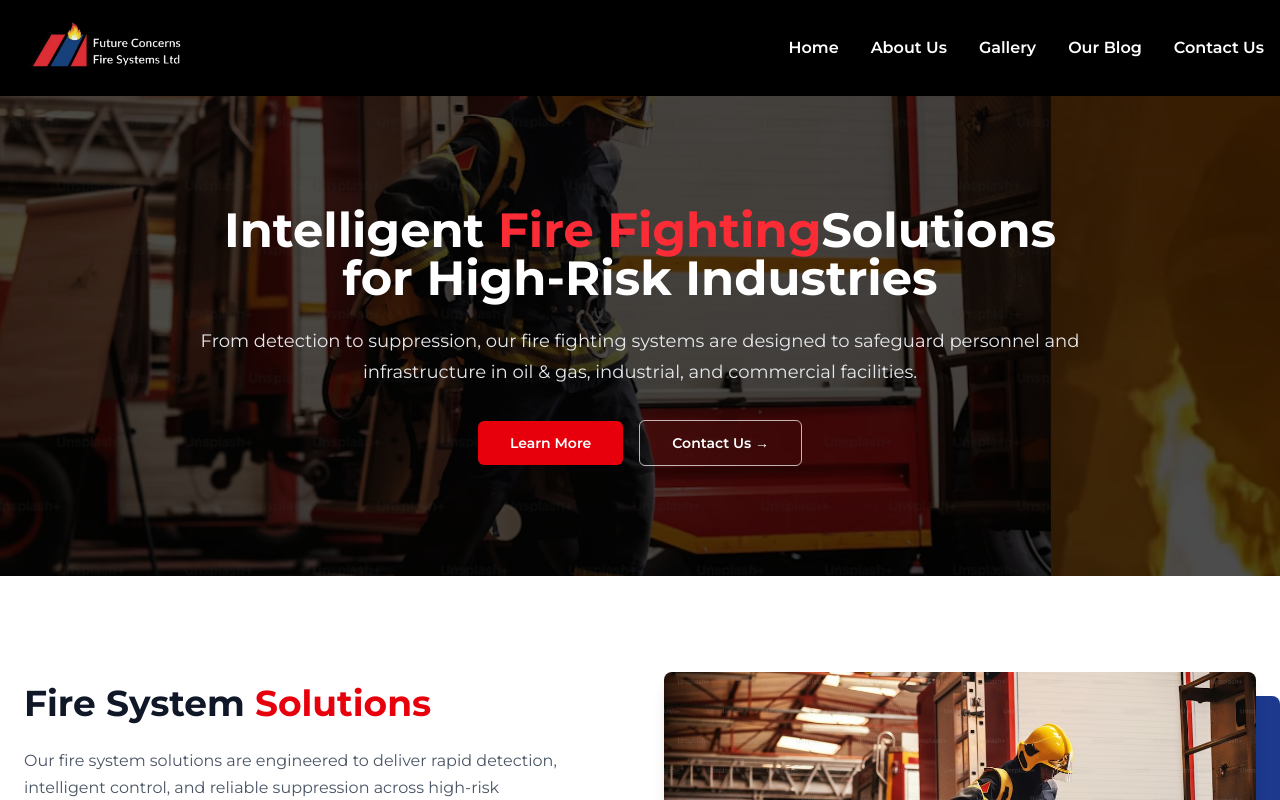
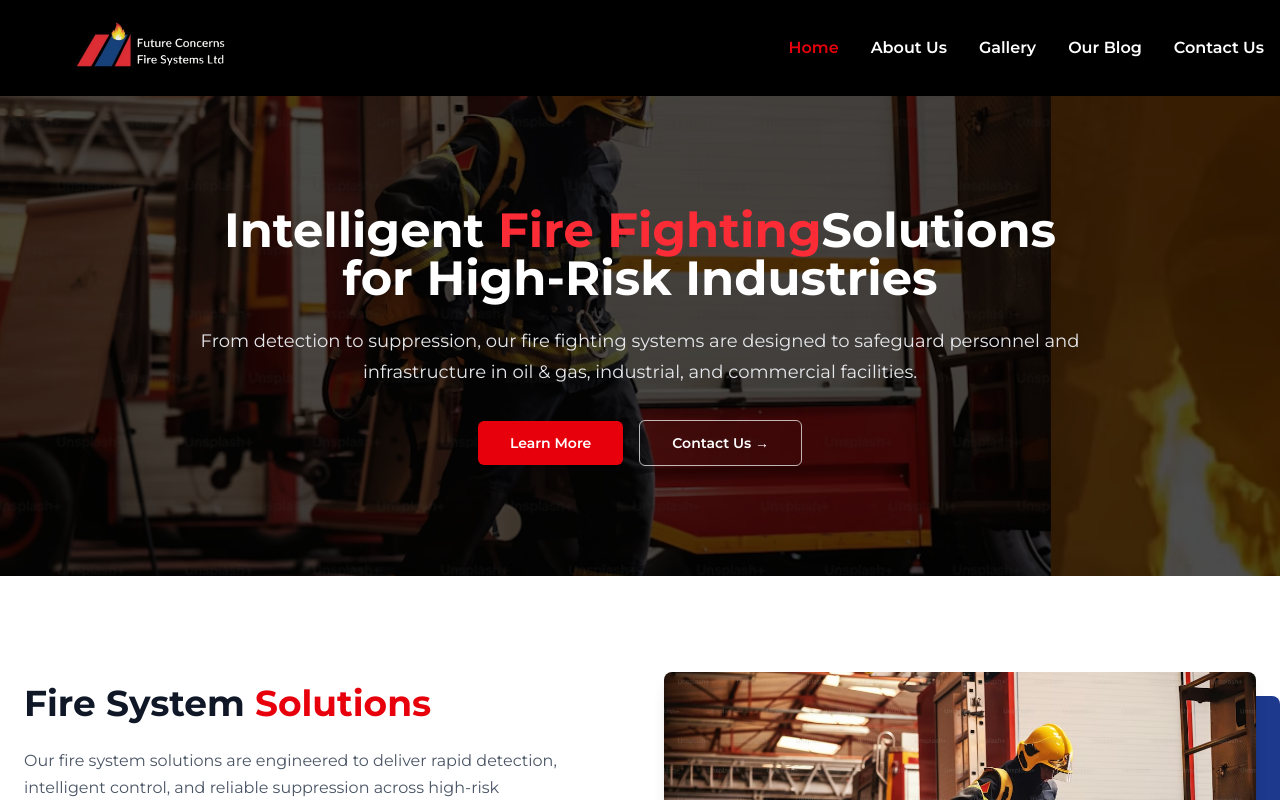
Before and after one commit to jahseed89/future-fire-systems, a Next.js app: page / in a window 1280 px wide. Shown: the top 800 px of the page. Built offline with nearby package versions, Linux system fonts and the light colour scheme.

Commit message:
added active link color

```diff
--- a/components/Header.tsx
+++ b/components/Header.tsx
@@ -3,16 +3,27 @@
 import React, { useState } from "react";
 import Link from "next/link";
 import Image from "next/image";
+import { usePathname } from "next/navigation";
 
 function Header() {
   const [isOpen, setIsOpen] = useState(false);
+  const pathname = usePathname(); // Get current path
+
+  const menuItems = [
+    { href: "/", label: "Home" },
+    { href: "/about", label: "About Us" },
+    { href: "/gallery", label: "Gallery" },
+    { href: "/blog", label: "Our Blog" },
+    { href: "/contact", label: "Contact Us" },
+  ];
 
   return (
     <nav className="sticky top-0 z-50 bg-black text-white px-4 py-2 md:py-4">
       <div className="mx-auto max-w-7xl">
         <div className="flex h-16 items-center justify-between">
+          {/* LOGO */}
           <Link href="/" className="flex items-center">
-            <div className="relative h-22 w-[350px] -ml-16 sm:w-[300px] md:h-24 md:w-[300px]">
+            <div className="relative h-22 w-[350px] -ml-[24px] md:-ml-[20px] sm:w-[300px] md:h-24 md:w-[300px]">
               <Image
                 src="/fire-systems-logo.png"
                 alt="Future Concerns Fire Systems Ltd Logo"
@@ -48,17 +59,15 @@ function Header() {
 
           {/* DESKTOP MENU */}
           <ul className="hidden md:flex gap-8">
-            {[
-              { href: "/", label: "Home" },
-              { href: "/about", label: "About Us" },
-              { href: "/gallery", label: "Gallery" },
-              { href: "/blog", label: "Our Blog" },
-              { href: "/contact", label: "Contact Us" },
-            ].map((item) => (
+            {menuItems.map((item) => (
               <li key={item.href}>
                 <Link
                   href={item.href}
-                  className="font-semibold transition hover:text-[#de192a]"
+                  className={`font-semibold transition ${
+                    pathname === item.href
+                      ? "text-red-600" // Active link
+                      : "text-white hover:text-red-600"
+                  }`}
                 >
                   {item.label}
                 </Link>
@@ -73,18 +82,14 @@ function Header() {
             isOpen ? "max-h-64 opacity-100" : "max-h-0 opacity-0"
           }`}
         >
-          <ul className="flex flex-col gap-4 py-4">
-            {[
-              { href: "/", label: "Home" },
-              { href: "/about", label: "About Us" },
-              { href: "/gallery", label: "Gallery" },
-              { href: "/blog", label: "Our Blog" },
-              { href: "/contact", label: "Contact" },
-            ].map((item) => (
+          <ul className="flex flex-col gap-6 py-4">
+            {menuItems.map((item) => (
               <li key={item.href}>
                 <Link
                   href={item.href}
-                  className="font-semibold"
+                  className={`font-semibold ${
+                    pathname === item.href ? "text-red-600" : "text-white"
+                  }`}
                   onClick={() => setIsOpen(false)}
                 >
                   {item.label}
```
